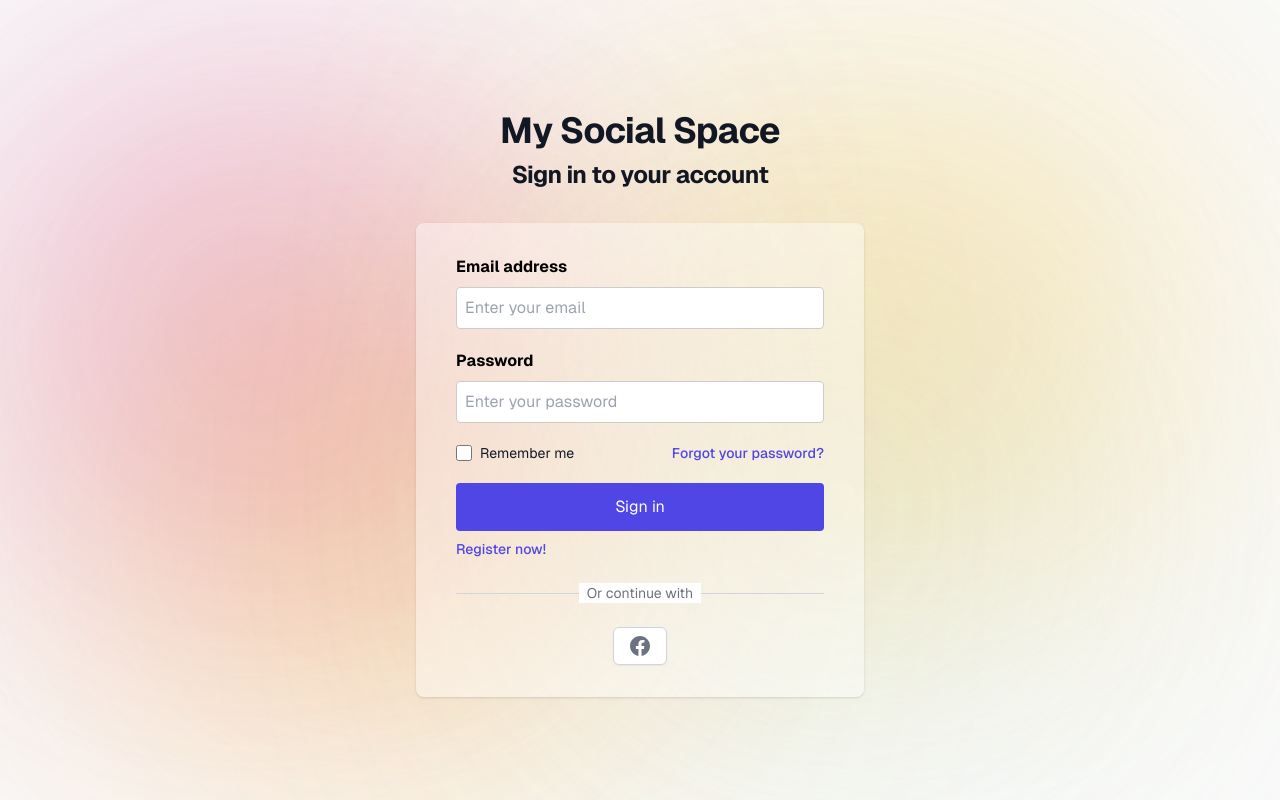
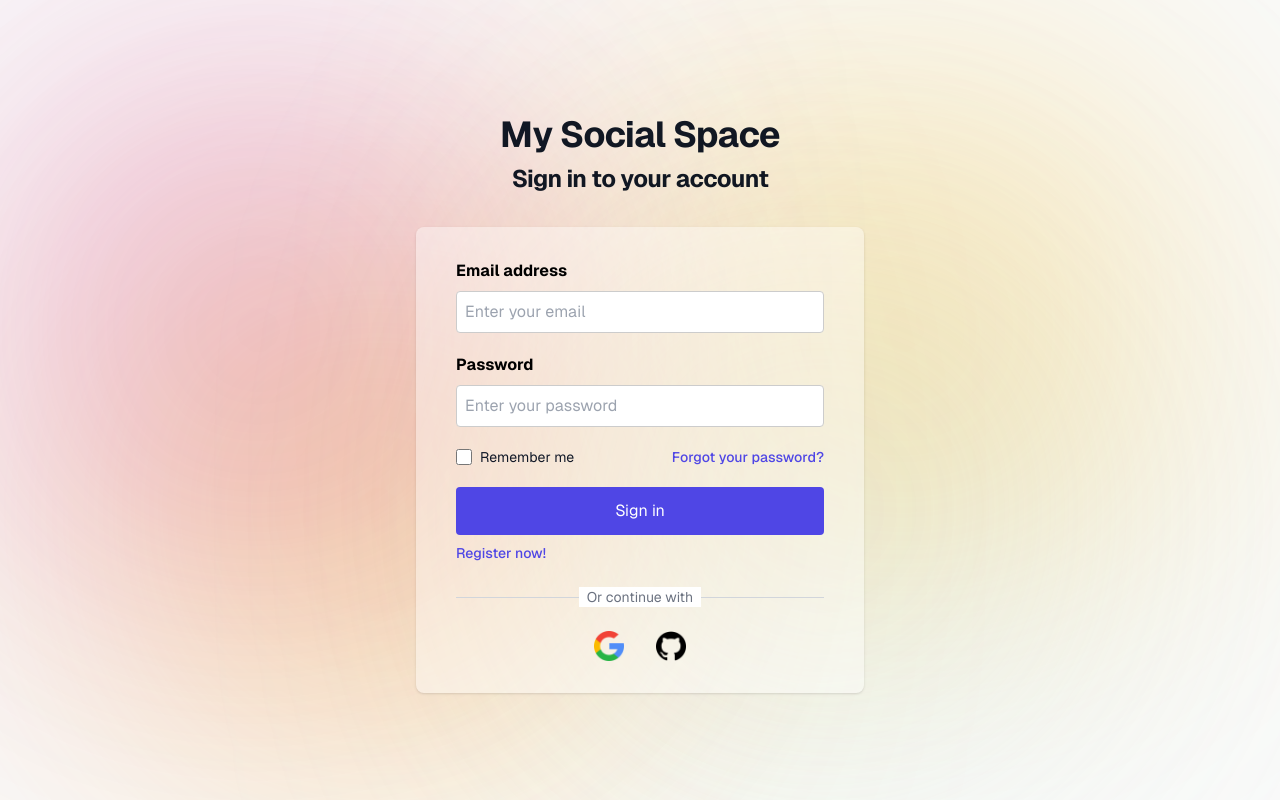
Before and after one commit to Ravinder2001/my-social-space, a Next.js app: page /authentications/login in a window 1280 px wide. Built offline with nearby package versions, Linux system fonts and the light colour scheme.

Commit message:
google signin added

```diff
--- a/src/app/authentications/login/page.tsx
+++ b/src/app/authentications/login/page.tsx
@@ -9,6 +9,10 @@ import ReusableForm from "@/components/ReusableForm/ReusableForm";
 import { showToast } from "@/utils/comman/Toast";
 import Link from "next/link";
 import { PublicProjectRoutes } from "@/utils/constants/ProjectRoutes";
+import Constants from "@/utils/constants/Constant";
+import Image from "next/image";
+import Google from "@/assets/images/google.png";
+import Github from "@/assets/images/github.png";
 
 type InitialValuesType = {
   email: string;
@@ -62,7 +66,7 @@ function LoginBox() {
   const handleSubmit = async (values: InitialValuesType) => {
     try {
       setIsLoading(true);
-      const res: any = await signIn("credentials", {
+      const res: any = await signIn(Constants.COMMAN.CREDENTIALS, {
         email: values.email,
         password: values.password,
         redirect: false,
@@ -124,21 +128,21 @@ function LoginBox() {
                 </div>
               </div>
 
-              <div className="mt-6 flex align-center justify-center">
-                <div>
-                  <a
-                    href="#"
-                    className="inline-flex w-full justify-center rounded-md border border-gray-300 bg-white py-2 px-4 text-sm font-medium text-gray-500 shadow-sm hover:bg-gray-50"
-                  >
-                    <span className="sr-only">Sign in with Facebook</span>
-                    <svg className="h-5 w-5" fill="currentColor" viewBox="0 0 20 20" aria-hidden="true">
-                      <path
-                        fillRule="evenodd"
-                        d="M20 10c0-5.523-4.477-10-10-10S0 4.477 0 10c0 4.991 3.657 9.128 8.438 9.878v-6.987h-2.54V10h2.54V7.797c0-2.506 1.492-3.89 3.777-3.89 1.094 0 2.238.195 2.238.195v2.46h-1.26c-1.243 0-1.63.771-1.63 1.562V10h2.773l-.443 2.89h-2.33v6.988C16.343 19.128 20 14.991 20 10z"
-                        clipRule="evenodd"
-                      ></path>
-                    </svg>
-                  </a>
+              <div className="mt-6 gap-8 flex align-center justify-center">
+                <div
+                  onClick={() => {
+                    signIn(Constants.PROVIDERS.GOOGLE);
+                  }}
+                  className="cursor-pointer"
+                >
+                  <Image src={Google} width={30} height={30} alt="" />
+                </div>
+                <div
+                  onClick={() => {
+                    signIn(Constants.PROVIDERS.GITHUB);
+                  }}
+                >
+                  <Image src={Github} width={30} height={30} alt="" />
                 </div>
               </div>
             </div>
--- a/src/app/authentications/register/page.tsx
+++ b/src/app/authentications/register/page.tsx
@@ -11,6 +11,7 @@ import { useRouter } from "next/navigation";
 import { Field } from "formik";
 import Link from "next/link";
 import { PublicProjectRoutes } from "@/utils/constants/ProjectRoutes";
+import Constants from "@/utils/constants/Constant";
 
 type RegisterValuesType = {
   name: string;
@@ -79,7 +80,7 @@ function RegisterBox() {
       type: "checkbox",
       customComponent: (
         <div className="flex items-center">
-          <Field type="checkbox" name="termsAndConditions"  className="form-radio text-indigo-600" />
+          <Field type="checkbox" name="termsAndConditions" className="form-radio text-indigo-600" />
           <label htmlFor="termsAndConditions" className="ml-2 text-sm text-gray-600">
             I accept the{" "}
             <a href="/terms" className="text-indigo-600 hover:underline">
@@ -107,7 +108,7 @@ function RegisterBox() {
   };
 
   const handleLogin = async () => {
-    const res: any = await signIn("credentials", {
+    const res: any = await signIn(Constants.COMMAN.CREDENTIALS, {
       email: formValuesRef.current?.email,
       password: formValuesRef.current?.password,
       redirect: false,
@@ -132,7 +133,7 @@ function RegisterBox() {
   useEffect(() => {
     if (registerRes?.success && formValuesRef.current) {
       handleLogin();
-    }else{
+    } else {
       setIsLoading(false);
     }
   }, [registerRes]);
--- a/src/app/layout.tsx
+++ b/src/app/layout.tsx
@@ -16,7 +16,7 @@ const geistMono = localFont({
 });
 
 export const metadata: Metadata = {
-  title: "Create Next App",
+  title: "My Social Space",
   description: "Generated by create next app",
 };
 
--- a/src/utils/config.ts
+++ b/src/utils/config.ts
@@ -1,4 +1,6 @@
 const Config = {
   API_BASE_URL: process.env.NEXT_PUBLIC_BASE_URL,
+  GOOGLE_CLIENT_ID: process.env.GOOGLE_CLIENT_ID,
+  GOOGLE_CLIENT_SECRET: process.env.GOOGLE_CLIENT_SECRET,
 };
 export default Config;
--- a/src/utils/constants/APIRoutes.ts
+++ b/src/utils/constants/APIRoutes.ts
@@ -1,6 +1,7 @@
 const APIRoutes = {
   LOGIN: "/user/login",
   REGISTER: "/user/register",
+  GOOGLE_SIGN_IN: "/user/google-signin",
 };
 
 export default APIRoutes;
--- a/src/utils/constants/Constant.ts
+++ b/src/utils/constants/Constant.ts
@@ -1,5 +1,14 @@
 const Constants = {
   LOCAL_STORAGE_KEY: "key-name",
   PASSWORD_REGEX: /^(?=.*[a-z])(?=.*[A-Z])(?=.*\d)(?=.*[@$!%*?&])[A-Za-z\d@$!%*?&]{8,50}$/,
+  PROVIDERS: {
+    GOOGLE: "google",
+    GITHUB: "github",
+    CREDENTIALS: "Credentials",
+  },
+  COMMAN: {
+    OBJECT: "object",
+    CREDENTIALS:"credentials"
+  },
 };
 export default Constants;
```
Also changed, not shown: src/auth.ts (+30 -4 lines), src/assets/images/github.png (added), src/assets/images/google.png (added).
